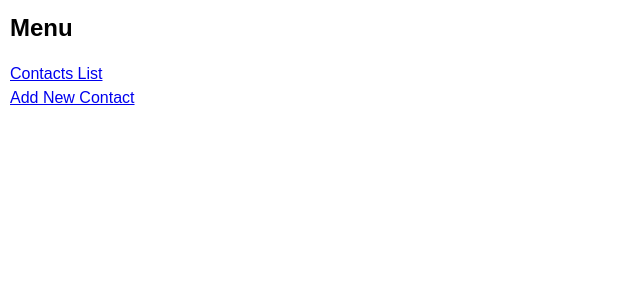
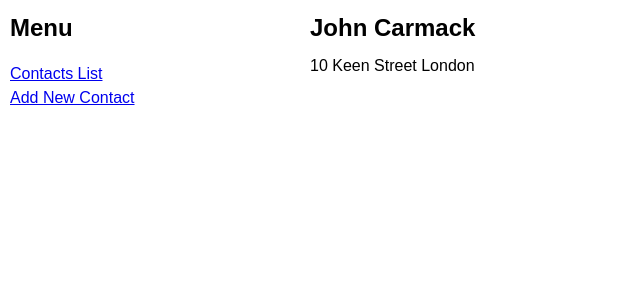
Before and after one commit to boolean-uk/react-address-book, a React (Create React App) app: page /contacts/1 in a window 1280 px wide. Shown: the top 300 px of the page, without its empty margins (0-640 px from the left). Built offline with nearby package versions, Linux system fonts and the light colour scheme; data requests are answered from the project's data file.

Commit message:
A user can view a specific contact at /contacts/:id by pressing a 'view' link from the contacts list.

```diff
--- a/src/App.js
+++ b/src/App.js
@@ -40,6 +40,10 @@ export default function App() {
             path="/contacts/add"
             element={<ContactsAdd contacts={contacts} setContacts={setContacts} />}
           />
+          <Route
+            path="/contacts/:id"
+            element={<ContactsView />}
+          />
         </Routes>
       </main>
     </>
--- a/src/components/ContactsAdd.js
+++ b/src/components/ContactsAdd.js
@@ -29,7 +29,8 @@ function ContactsAdd(props) {
     fetch(`http://localhost:4000/contacts`, opts)
       .then(res => res.json())
       .then(data => setContacts([...contacts, data]))
-      setFormData(initialData)
+
+    setFormData(initialData)
   }
 
   return (
--- a/src/components/ContactsList.js
+++ b/src/components/ContactsList.js
@@ -21,7 +21,9 @@ function ContactsList(props) {
               </p>
               <p>
                 { /** TODO: Make a Link here to view contact */}
-                View
+                <Link to={`/contacts/${contact.id}`}>
+                  View
+                </Link>
               </p>
             </li>
           )
--- a/src/components/ContactsView.js
+++ b/src/components/ContactsView.js
@@ -7,6 +7,16 @@ function ContactsView() {
   //TODO: Get the contact to load from the params and fetch.
   //With useEffect, load the contact when params changes
   //and update contact state
+  const params = useParams()
+
+  useEffect(() => {
+    fetch(`http://localhost:4000/contacts?id=${params.id}`)
+      .then(res => res.json())
+      .then(data => {
+        const retrievedContact = data[0]
+        setContact(retrievedContact)
+      })
+  }, [params])
 
   if (!contact) {
     return <p>Loading</p>
```
